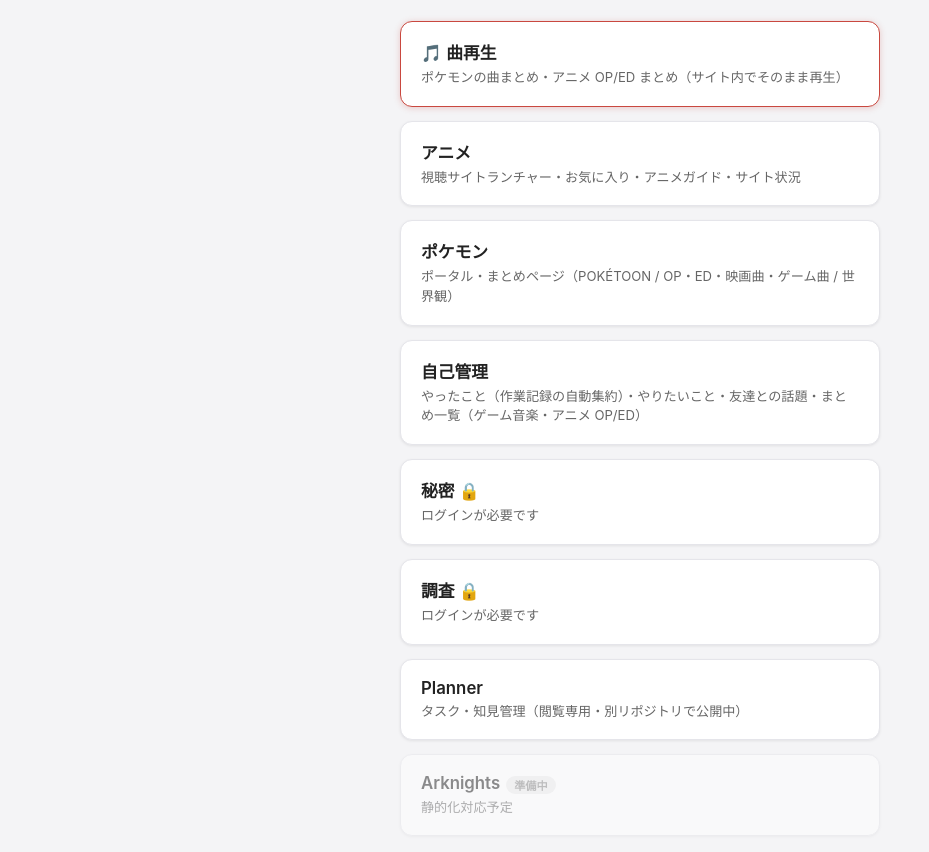
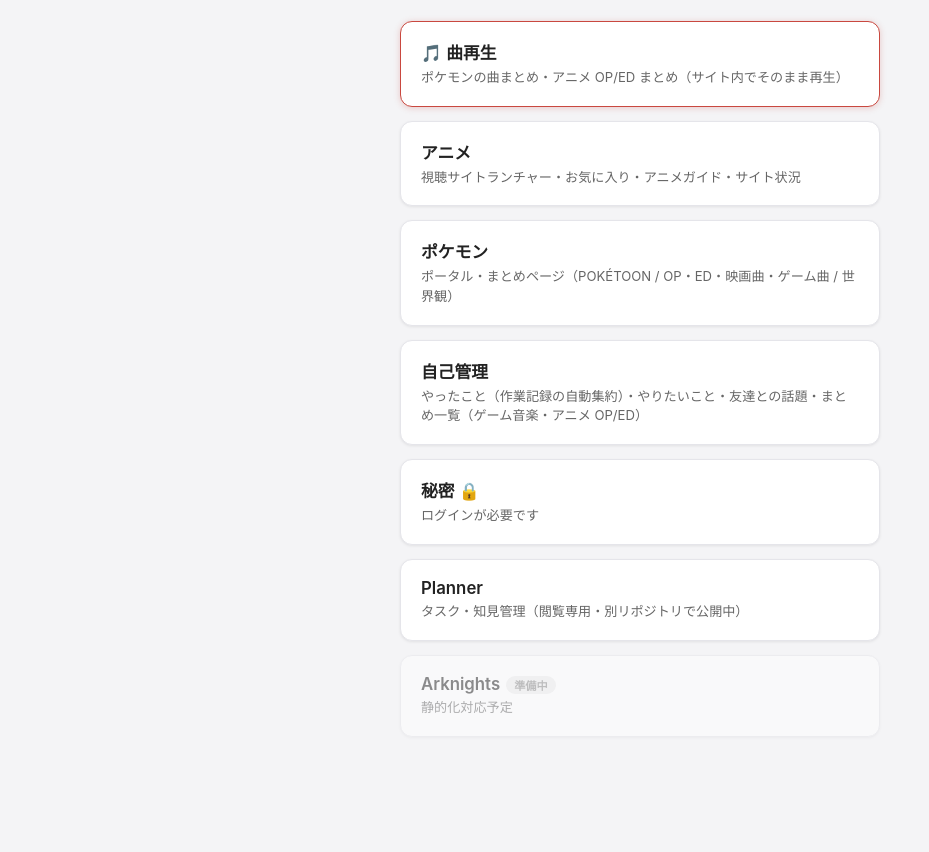
Before and after one commit to ishi-private/mobile-hub, a plain HTML site: page index.html in a window 1280 px wide. Shown: the part 76-928 px from the top of the page, without its empty margins (0-929 px from the left). After the commit the page ends 853 px from the top, so only its background shows below. Drawn offline with Linux system fonts and the light colour scheme.

Commit message:
Remove 調査 card from top page

```diff
--- a/index.html
+++ b/index.html
@@ -99,10 +99,6 @@
       <div class="card-title">秘密 🔒</div>
       <div class="card-desc">ログインが必要です</div>
     </a>
-    <a class="card" id="card-chousa" href="https://anime-songs-private.pages.dev/chousa/">
-      <div class="card-title">調査 🔒</div>
-      <div class="card-desc">ログインが必要です</div>
-    </a>
     <a class="card" href="https://ishi-private.github.io/planner/">
       <div class="card-title">Planner</div>
       <div class="card-desc">タスク・知見管理（閲覧専用・別リポジトリで公開中）</div>
```
